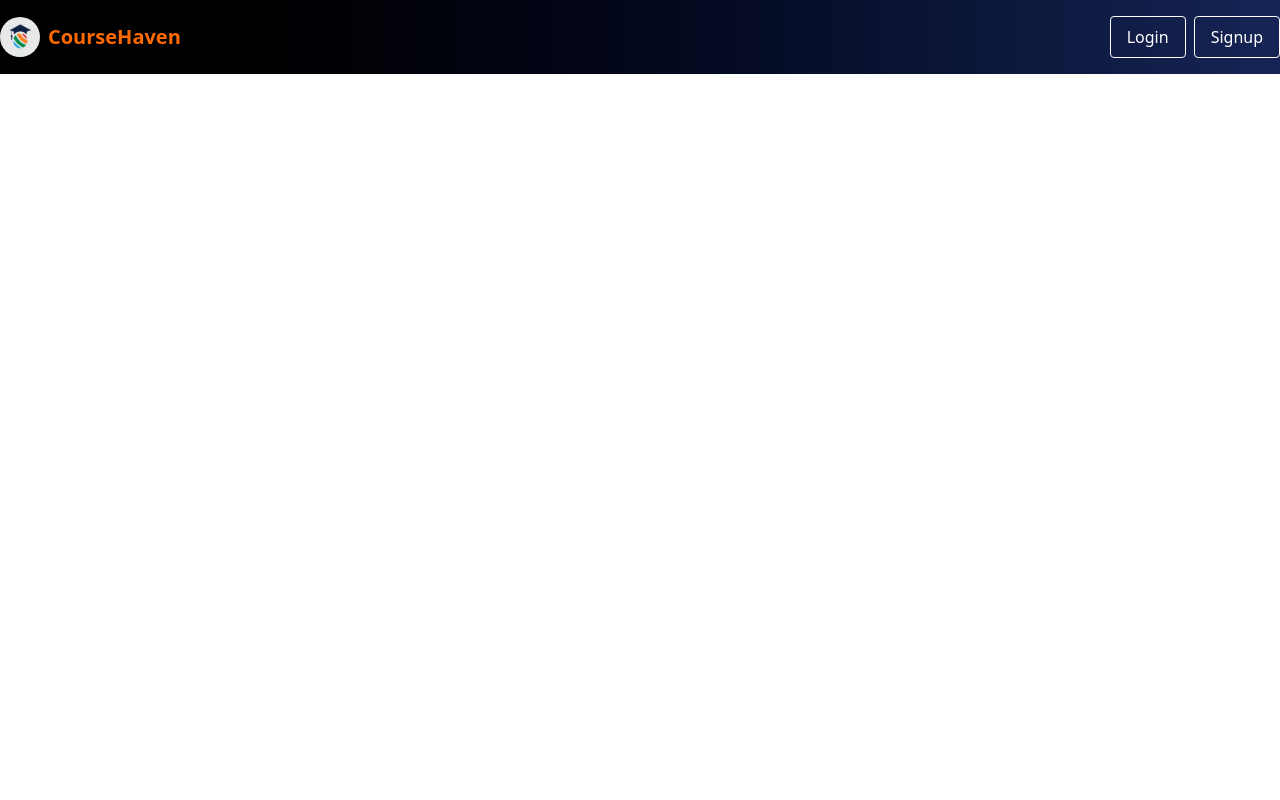
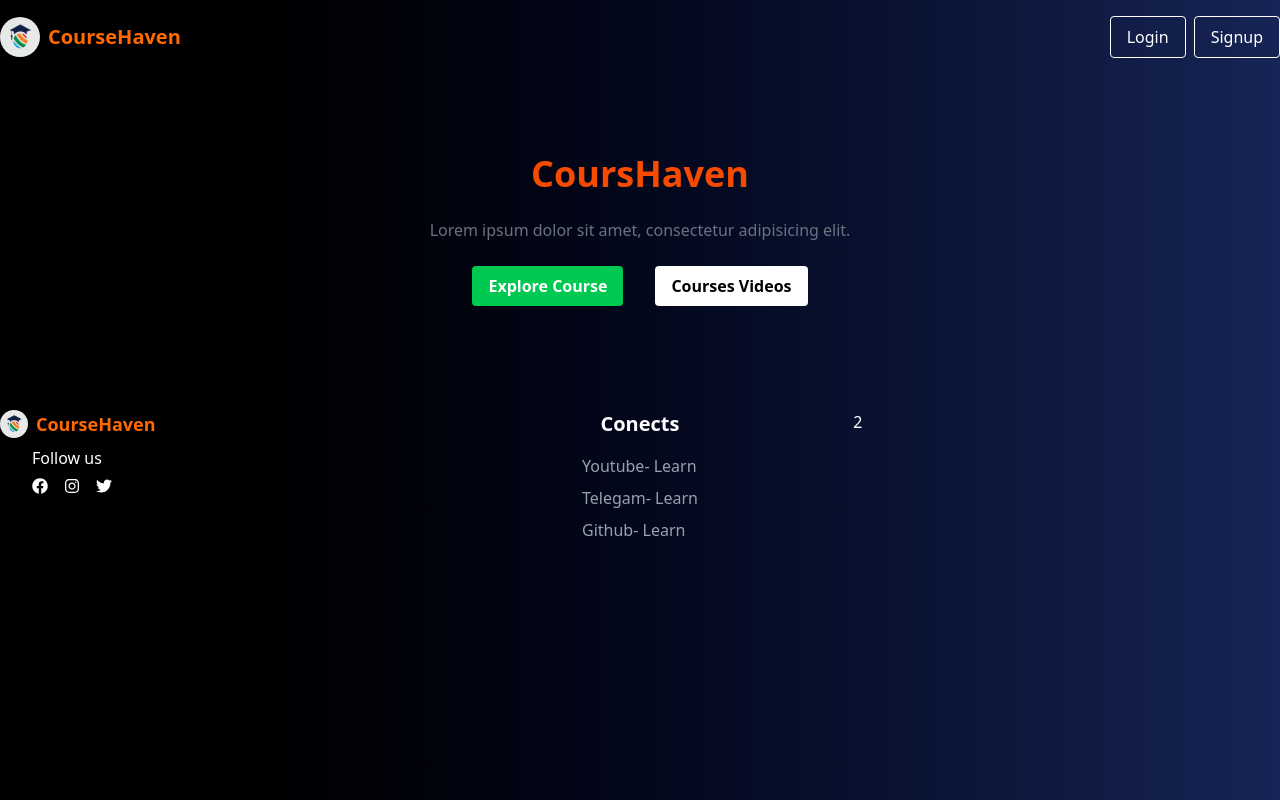
Before and after one commit to Surajsahu01/Full_stack_course_app, a React (Vite) app in the folder Frontend/: page / in a window 1280 px wide. Built offline with nearby package versions, Linux system fonts and the light colour scheme.

Commit message:
Add Code

```diff
--- a/Frontend/package.json
+++ b/Frontend/package.json
@@ -13,6 +13,7 @@
     "@tailwindcss/vite": "^4.0.4",
     "react": "^19.0.0",
     "react-dom": "^19.0.0",
+    "react-icons": "^5.4.0",
     "react-router-dom": "^7.1.5",
     "tailwindcss": "^4.0.4"
   },
--- a/Frontend/src/App.jsx
+++ b/Frontend/src/App.jsx
@@ -8,8 +8,6 @@ import Home from "./components/Home";
 const App = () => {
   return (
     <>
-
-
         <Routes>
           <Route path="/" element = {<Home />} />
           <Route path="/login" element={<Login />} />
--- a/Frontend/src/components/Home.jsx
+++ b/Frontend/src/components/Home.jsx
@@ -1,6 +1,10 @@
 import React from "react";
 import logo from '../assets/download.png'
 import { Link } from "react-router-dom";
+import { FaFacebook } from "react-icons/fa";
+import { FaInstagram } from "react-icons/fa6";
+import { FaTwitter } from "react-icons/fa";
+
 
 
 const Home = () => {
@@ -11,7 +15,7 @@ const Home = () => {
 
 
     <div className="bg-gradient-to-r from-black to-blue-950">
-      <div className=" text-white container mx-auto">
+      <div className="h-screen text-white container mx-auto">
         {/* Header */}
         <header className="flex items-center justify-between py-4 ">
           <div className="flex items-center space-x-2 ">
@@ -27,13 +31,66 @@ const Home = () => {
           </div>
         </header>
 
+        {/* Main section */}
+        <section className="text-center py-20">
+            <h1 className="text-4xl text-orange-600 font-bold">CoursHaven</h1>
+            <br />
+            <p className="text-gray-500">Lorem ipsum dolor sit amet, consectetur adipisicing elit. </p>
+            <div className="py-6 space-x-8">
+              <button className="bg-green-500 font-semibold cursor-pointer py-2 px-4 duration-200 border-black rounded hover:bg-white hover:text-black ">Explore Course</button>
+              <button className=" bg-white text-black font-semibold cursor-pointer py-2 px-4 duration-200 border-black rounded hover:bg-green-500 hover:text-white ">Courses Videos</button>
+            </div>
+         </section>
 
-        {/* Main section */}
-        {/* <div className="h-screen">
 
-        </div> */}
+         {/* slider */}
+         <section>
+
+         </section>
+
 
         {/* Footer */}
+
+      <footer>
+        <div className=" grid grid-cols-1 md:grid-cols-3">
+          <div className="flex flex-col items-center md:items-start">
+            <div className="flex items-center space-x-2 ">
+                <img src={logo} alt="" className="h-7 w-7 rounded-full "/>
+                <h1 className="text-[18px] text-orange-500 font-bold ">CourseHaven</h1>
+
+             </div>
+
+              <div className="mt-2 ml-2 md:ml-8">
+                    <p className="mb-2">Follow us</p>
+                        <div className="flex space-x-4 ">
+                            <a href="">
+                              <FaFacebook className="hover:text-blue-400"/>
+                              </a>
+                            <a href="">
+                              <FaInstagram className="hover:text-pink-800"/>
+                              </a>
+                            <a href="">
+                              <FaTwitter className="hover:text-blue-400"/>
+                              </a>
+                        </div>
+                  </div>
+              </div>
+
+            <div className="items-center flex flex-col ">
+                <h1 className="text-xl font-semibold mb-4 ">
+                  Conects
+                </h1>
+                <ul className="space-y-2 text-gray-400">
+                  <li className="hover:text-white duration-300 cursor-pointer">Youtube- Learn </li>
+                  <li className="hover:text-white duration-300 cursor-pointer">Telegam- Learn</li>
+                  <li className="hover:text-white duration-300 cursor-pointer">Github-  Learn</li>
+                </ul>
+              </div>
+            <div>2</div>
+
+        </div>
+      </footer>
+
       </div>
     </div>
 
--- a/Frontend/src/components/Login.jsx
+++ b/Frontend/src/components/Login.jsx
@@ -1,6 +1,4 @@
 import React, { useState } from "react";
-import Home from "./Home";
-
 
 
 const Login = () => {
@@ -15,7 +13,7 @@ const Login = () => {
 
   return (
     <div>
-      <Home />
+
     <div className="flex justify-center items-center h-screen bg-gray-100">
       <div className="w-full max-w-md bg-white p-6 rounded-lg shadow-md">
         <h2 className="text-2xl font-bold text-center text-gray-700">Login</h2>
@@ -25,7 +23,7 @@ const Login = () => {
             <label className="block text-gray-600">Email</label>
             <input
               type="email"
-              className="w-full px-4 py-2 mt-2 border rounded-lg focus:outline-none focus:ring-2 focus:ring-blue-400"
+              className="w-full px-4 py-2 mt-2 border rounded-lg focus:outline-none focus:ring-2 focus:ring-blue-400 "
               placeholder="Enter your email"
               value={email}
               onChange={(e) => setEmail(e.target.value)}
--- a/Frontend/src/components/Signup.jsx
+++ b/Frontend/src/components/Signup.jsx
@@ -1,5 +1,5 @@
 import React, { useState } from "react";
-import Home from "./Home";
+
 
 
 const Signup = () => {
@@ -18,7 +18,7 @@ const Signup = () => {
 
   return (
     <>
-    <Home />
+
     <div className="flex justify-center items-center h-screen bg-gray-100">
       <div className="w-full max-w-md bg-white p-6 rounded-lg shadow-md">
         <h2 className="text-2xl font-bold text-center text-gray-700">Signup</h2>
```
Also changed, not shown: 1 other file (tests, documents, lock files or other folders).
